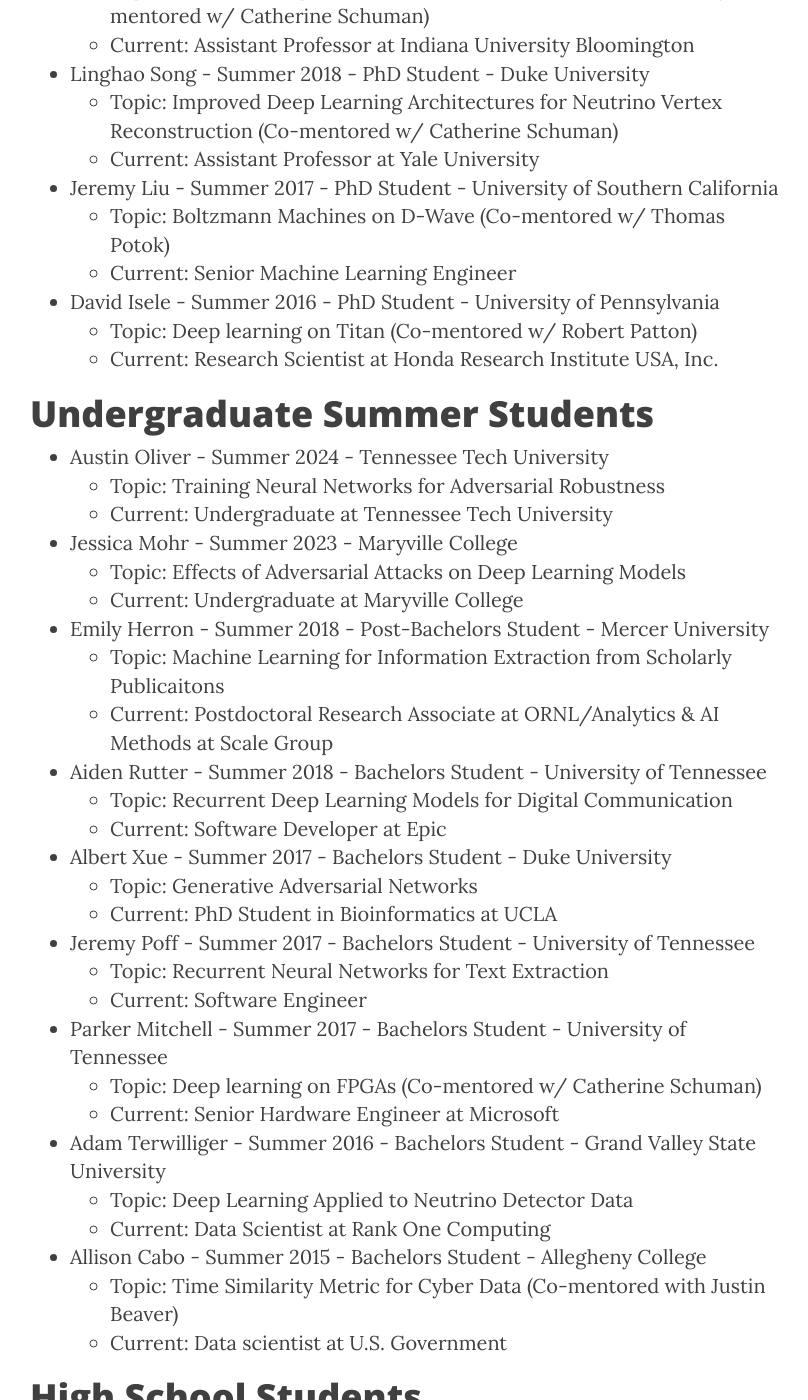
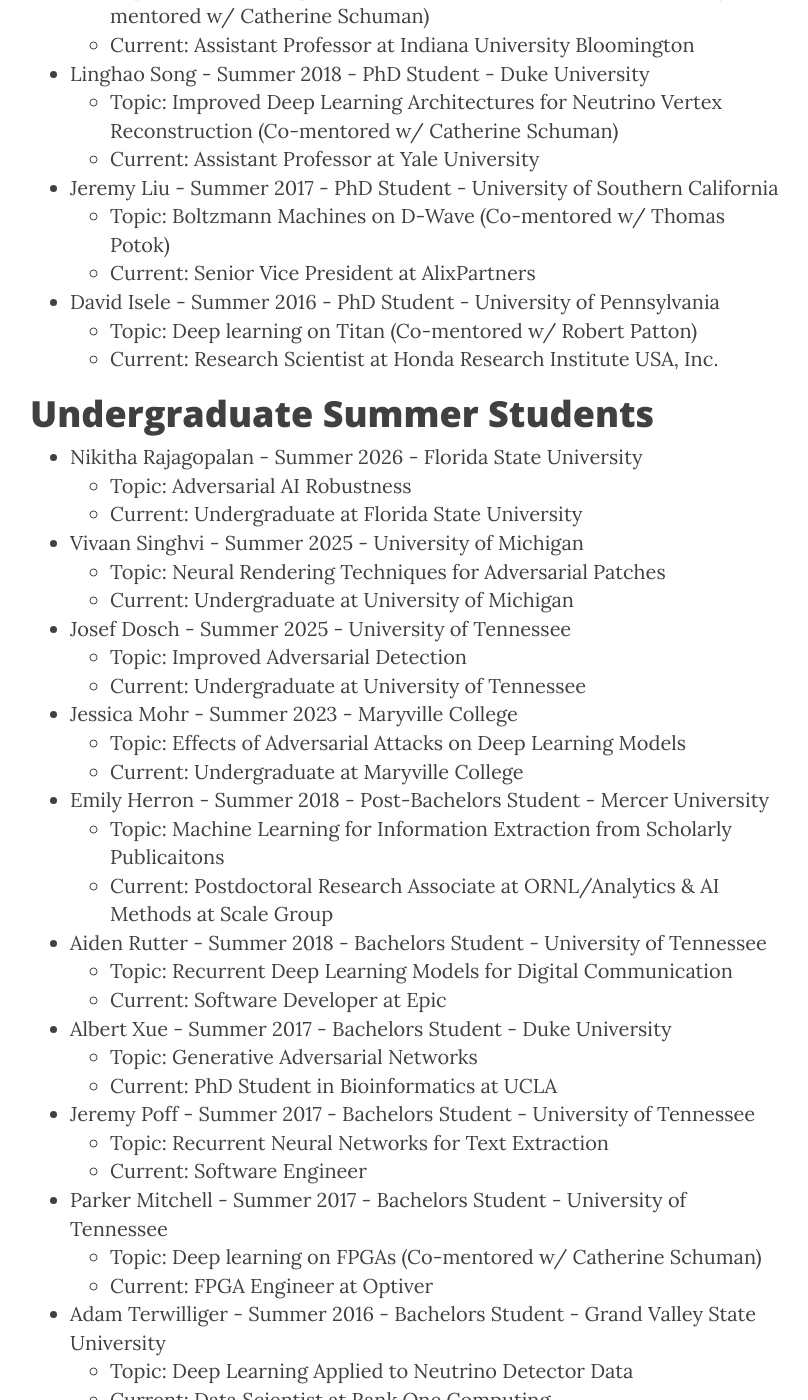
Before and after one commit to stevenryoung/stevenryoung.github.io, a Jekyll site: the page built from students.md, in a window 1280 px wide and 1400 px high, scrolled down 843 px. Shown: the whole window, without its empty margins (235-1043 px from the left). Built offline with Jekyll 4.4.1, drawn with Linux system fonts in a browser that asks for light colours; nearby versions of some CDN libraries; some of the changed text lies outside the part shown.

Commit message:
Revise student details and add new entries
Updated student information including current positions and topics of research.

```diff
--- a/students.md
+++ b/students.md
@@ -18,15 +18,21 @@ header-img: "img/about-bg-blue.jpg"
     - Current: Assistant Professor at Yale University
 - [Jeremy Liu](https://www.linkedin.com/in/jeremyjingliu/) - Summer 2017 - PhD Student - University of Southern California
     - Topic: Boltzmann Machines on D-Wave (Co-mentored w/ Thomas Potok)
-    - Current: Senior Machine Learning Engineer
+    - Current: Senior Vice President at AlixPartners
 - [David Isele](https://www.grasp.upenn.edu/people/david-isele) - Summer 2016 - PhD Student - University of Pennsylvania
     - Topic: Deep learning on Titan (Co-mentored w/ Robert Patton)
     - Current: Research Scientist at Honda Research Institute USA, Inc.
 
 # Undergraduate Summer Students
-- [Austin Oliver](https://www.linkedin.com/in/austinwoliver/) - Summer 2024 - Tennessee Tech University
-    - Topic: Training Neural Networks for Adversarial Robustness
-    - Current: Undergraduate at Tennessee Tech University
+- [Nikitha Rajagopalan](https://www.linkedin.com/in/nikitha-rajagopalan-ba85b6324/) - Summer 2026 - Florida State University
+    - Topic: Adversarial AI Robustness
+    - Current: Undergraduate at Florida State University
+- [Vivaan Singhvi](https://www.linkedin.com/in/vivaan-singhvi-02525027a/) - Summer 2025 - University of Michigan
+    - Topic: Neural Rendering Techniques for Adversarial Patches
+    - Current: Undergraduate at University of Michigan
+- [Josef Dosch](https://www.linkedin.com/in/josef-p-dosch/) - Summer 2025 - University of Tennessee
+    - Topic: Improved Adversarial Detection
+    - Current: Undergraduate at University of Tennessee
 - Jessica Mohr -  Summer 2023 - Maryville College
     - Topic: Effects of Adversarial Attacks on Deep Learning Models
     - Current: Undergraduate at Maryville College
@@ -36,7 +42,7 @@ header-img: "img/about-bg-blue.jpg"
 - [Aiden Rutter](https://www.linkedin.com/in/aiden-rutter) - Summer 2018 - Bachelors Student - University of Tennessee
     - Topic: Recurrent Deep Learning Models for Digital Communication
     - Current: Software Developer at Epic
-- Albert Xue - Summer 2017 - Bachelors Student - Duke University
+- [Albert Xue](https://asxue.github.io/) - Summer 2017 - Bachelors Student - Duke University
     - Topic: Generative Adversarial Networks
     - Current: PhD Student in Bioinformatics at UCLA
 - Jeremy Poff - Summer 2017 - Bachelors Student - University of Tennessee
@@ -44,7 +50,7 @@ header-img: "img/about-bg-blue.jpg"
     - Current: Software Engineer
 - [Parker Mitchell](https://parker.mmtechonline.com/personal_site/) - Summer 2017 - Bachelors Student - University of Tennessee
     - Topic: Deep learning on FPGAs (Co-mentored w/ Catherine Schuman)
-    - Current: Senior Hardware Engineer at Microsoft
+    - Current: FPGA Engineer at Optiver
 - [Adam Terwilliger](https://www.linkedin.com/in/adamterwilliger/) - Summer 2016 - Bachelors Student - Grand Valley State University
     - Topic: Deep Learning Applied to Neutrino Detector Data
     - Current: Data Scientist at Rank One Computing
@@ -53,9 +59,15 @@ header-img: "img/about-bg-blue.jpg"
     - Current: Data scientist at U.S. Government
 
 # High School Students
+- [Kieran Barr](https://www.linkedin.com/in/vivaan-singhvi-02525027a) - Summer 2026 - Farragut High School (Knox County, TN)
+    - Topic: Adversarial AI Robustness (Co-mentored with Jack Hutchins)
+    - Current: High School Student
+- [Jonathan Bolme](https://www.linkedin.com/in/vivaan-singhvi-02525027a) - Summer 2026 - Farragut High School (Knox County, TN)
+    - Topic: Adversarial AI Robustness (Co-mentored with Jack Hutchins)
+    - Current: High School Student
 - [Vivaan Singhvi](https://www.linkedin.com/in/vivaan-singhvi-02525027a) - Summer 2024 - Farragut High School (Knox County, TN)
     - Topic: Adversarial Image Detection
     - Current: BS Student at University of Michigan
-- Katie Nuchols - Summer 2018 - Clinton High School (Anderson County, TN)
+- [Katie Nuchols](https://www.linkedin.com/in/katie-nuchols-9b8136214/) - Summer 2018 - Clinton High School (Anderson County, TN)
     - Topic: Machine Learning Analysis of Summit Supercomputing Benchmark Data (Co-mentored with Catherine Schuman)
-    - Current: BS Student at University of Tennessee
+    - Current: BS CS Graduate from University of Tennessee
```
